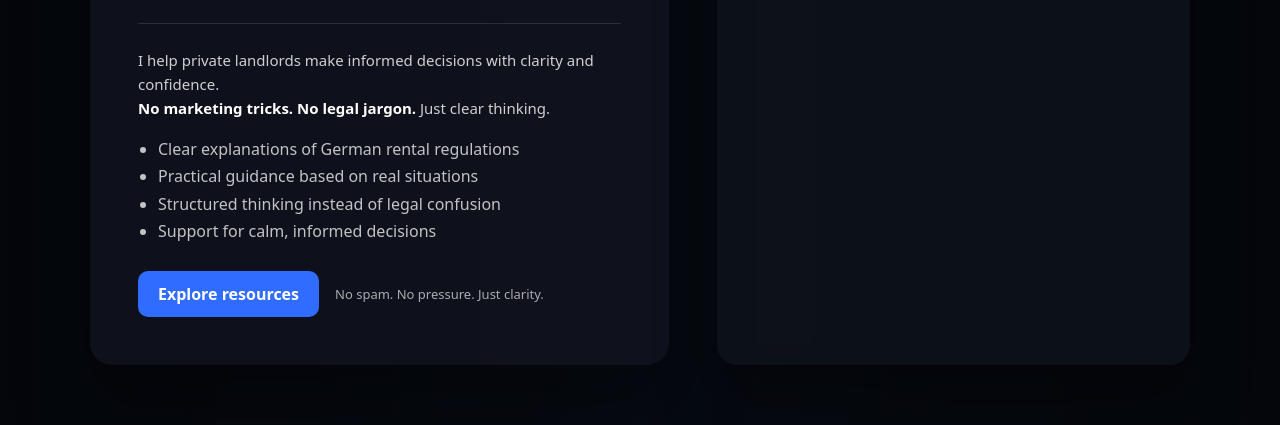
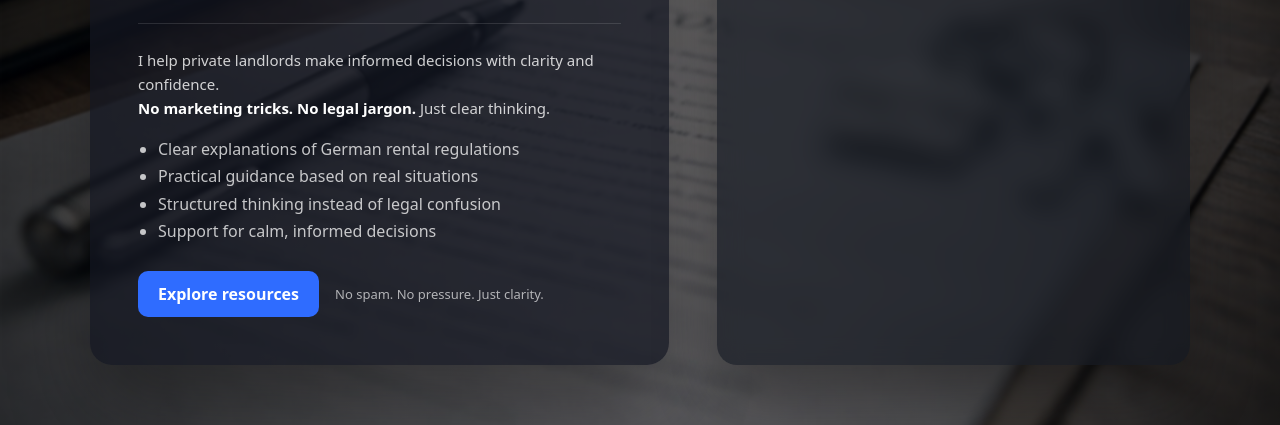
Before and after one commit to yqlyql/german-landlord-guide, a plain HTML site: page index.html in a window 1280 px wide. Shown: the part 380-805 px from the top of the page. Drawn offline with Linux system fonts and the light colour scheme.

Commit message:
update pic name

```diff
--- a/index.html
+++ b/index.html
@@ -46,7 +46,7 @@
       content: "";
       position: absolute;
       inset: 0;
-      background-image: url("website/backgroundimmage.png");
+      background-image: url("websitebackgroundimage.png");
       background-size: cover;
       background-position: center;
       filter: blur(1px) brightness(0.85);
```
Also changed, not shown: ._websitebackgroundimage.png.
